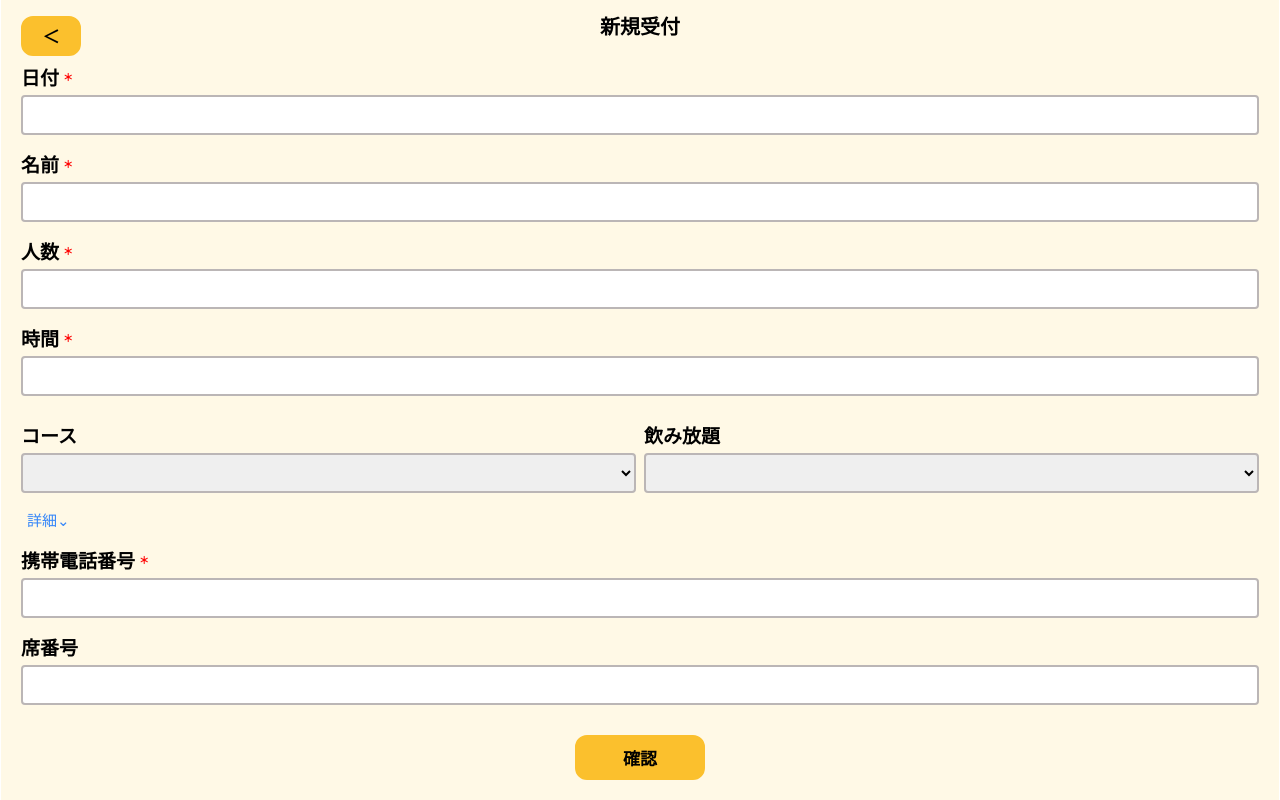
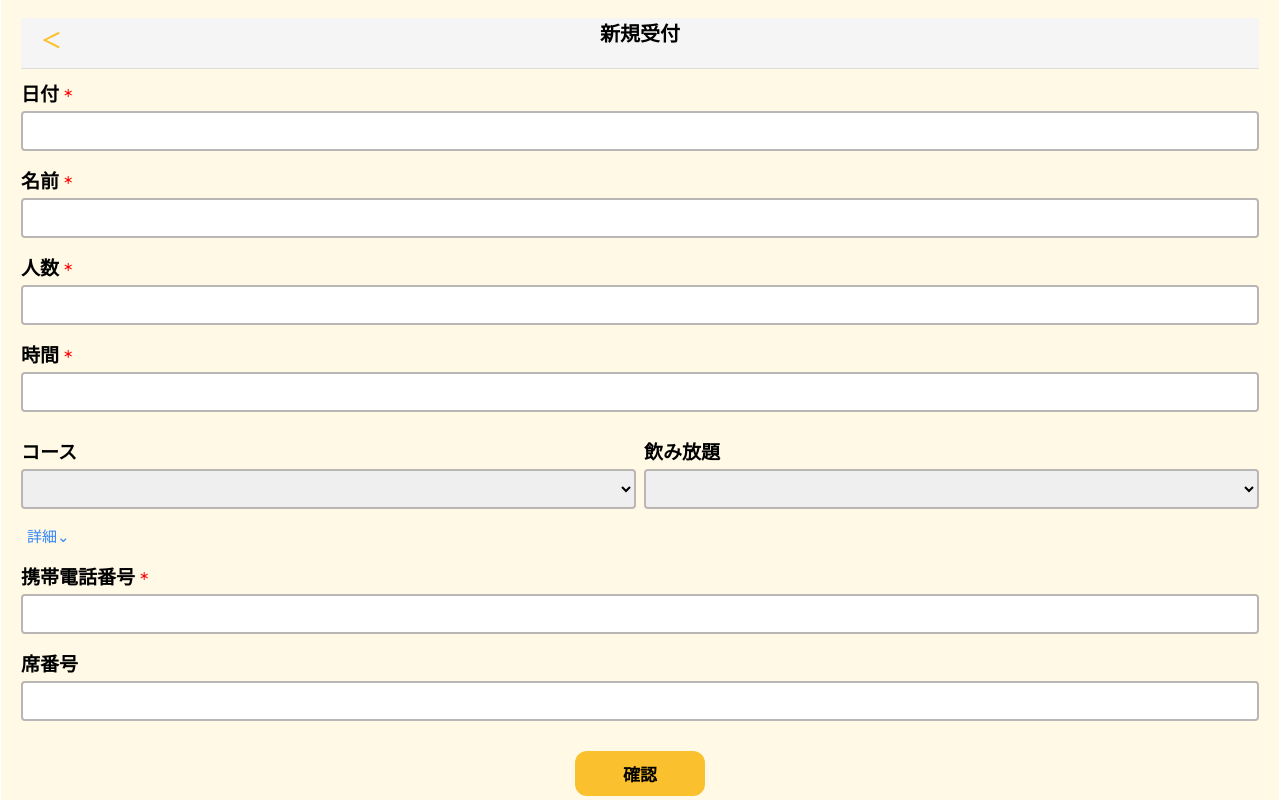
Before and after one commit to chara52/RMS, a Nuxt app: page /ReservationForm in a window 1280 px wide. Shown: the top 800 px of the page. Built offline with nearby package versions, Linux system fonts and the light colour scheme.

Commit message:
headerの背景色変更

```diff
--- a/pages/ReservationForm.vue
+++ b/pages/ReservationForm.vue
@@ -242,9 +242,16 @@ onBeforeUnmount(() => {
 
 .header-row {
   position: relative;
+  top: 0;
+  left: 0;
+  right: 0;
+  height: 50px;
   display: flex;
   align-items: center;
   justify-content: center;
+  background-color: #F5F5F5;
+  border-bottom: 1px solid #ddd;
+  margin: 0;
 }
 
 .global-h1 {
@@ -469,13 +476,14 @@ input[type="time"] {
   left: 0;
   width: 60px;
   height: 40px;
-  color: black;
-  background-color: #fbc02d;
-  border: 2px solid #fbc02d;
+  color: #fbc02d;
+  background-color: #F5F5F5;
+  border: 2px solid #F5F5F5;
   border-radius: 12px;
   cursor: pointer;
-  font-size: 17px;
+  font-size: 20px;
   font-weight: bold;
+  margin-top: -7px;
 }
 
 .reservebutton {
```
